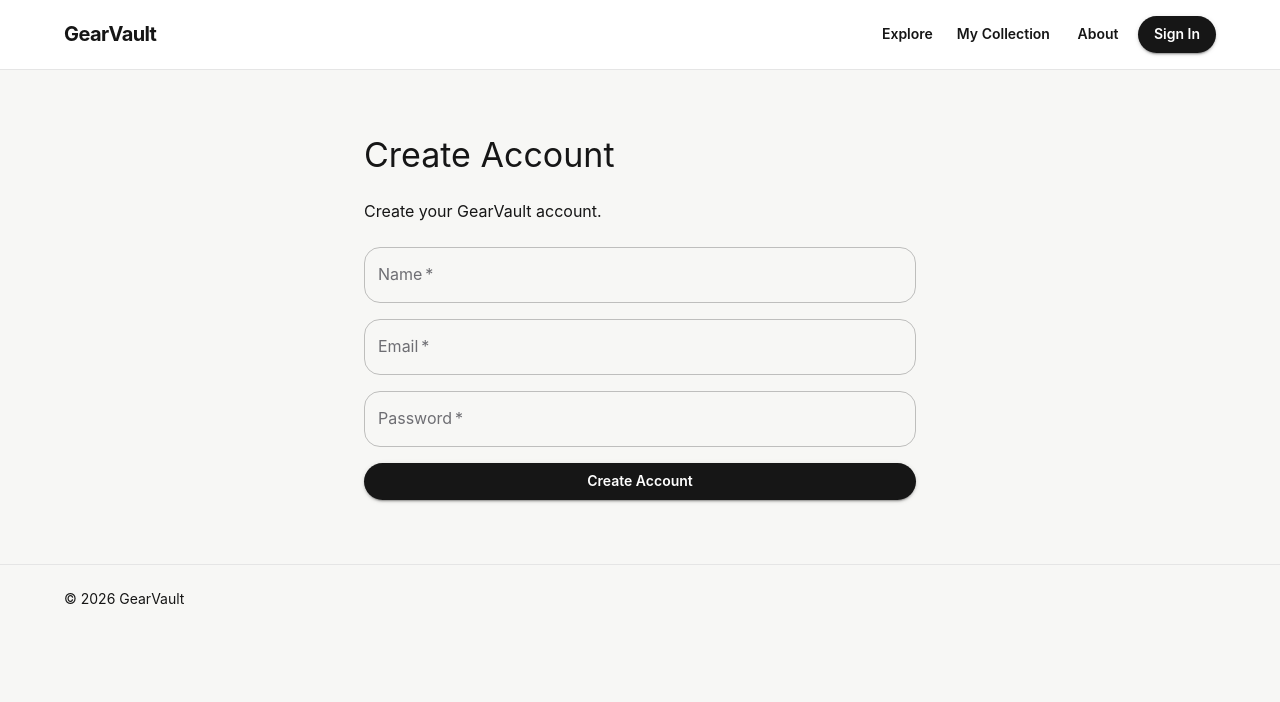
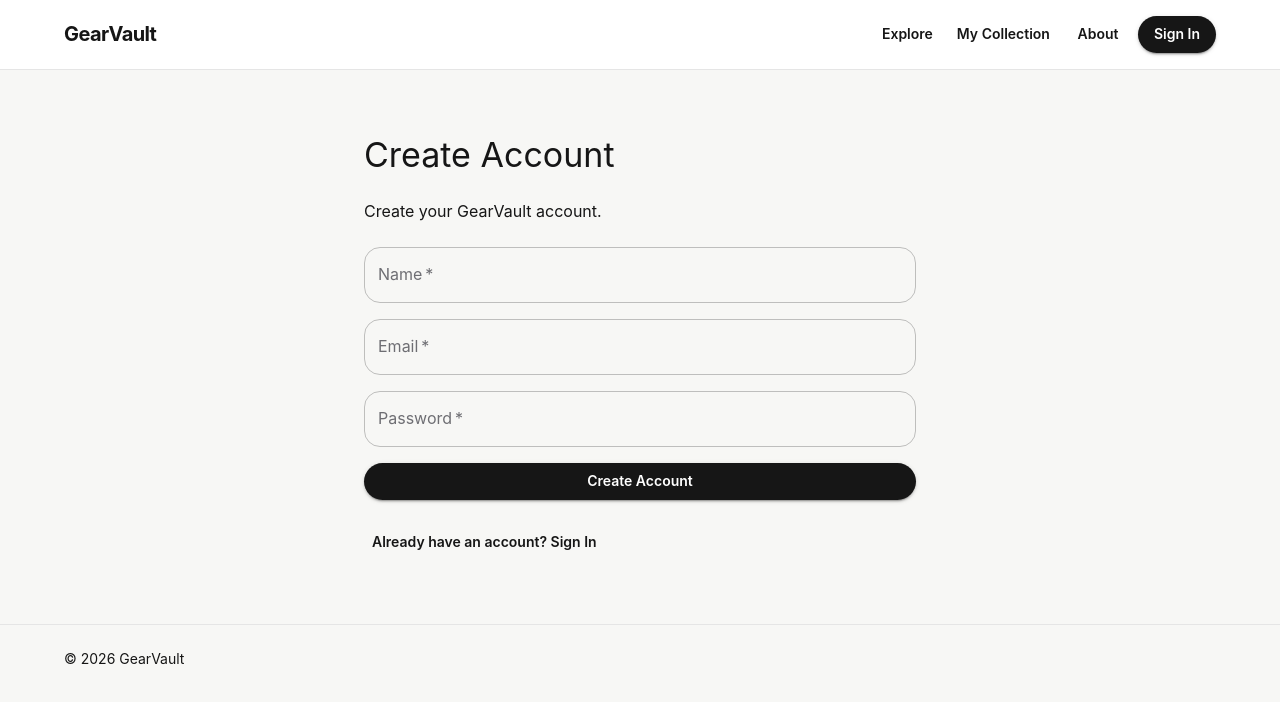
Before and after one commit to sergioflorean/project-gearvault, a React (Vite) app in the folder client/: page /signup in a window 1280 px wide. Shown: the top 702 px of the page. Built offline with nearby package versions, Linux system fonts and the light colour scheme; no server answers.

Commit message:
feat: add signup and signin navigation links

```diff
--- a/client/src/pages/SignIn/SignIn.tsx
+++ b/client/src/pages/SignIn/SignIn.tsx
@@ -1,5 +1,5 @@
 import { useState, type FormEvent } from "react";
-import { useNavigate } from "react-router-dom";
+import { Link, useNavigate } from "react-router-dom";
 import { useAuth } from "../../context/AuthContext";
 import {
   Alert,
@@ -91,6 +91,15 @@ const SignIn = () => {
             </Button>
           </Stack>
         </Box>
+
+        <Button
+          component={Link}
+          to="/signup"
+          variant="text"
+          sx={{ alignSelf: "flex-start", textTransform: "none" }}
+        >
+          Don't have an account? Sign Up
+        </Button>
       </Stack>
     </Container>
   );
--- a/client/src/pages/SignUp/SignUp.tsx
+++ b/client/src/pages/SignUp/SignUp.tsx
@@ -1,5 +1,5 @@
 import { useState, type FormEvent } from "react";
-import { useNavigate } from "react-router-dom";
+import { Link, useNavigate } from "react-router-dom";
 import {
   Alert,
   Box,
@@ -95,6 +95,15 @@ const SignUp = () => {
             </Button>
           </Stack>
         </Box>
+
+        <Button
+          component={Link}
+          to="/signin"
+          variant="text"
+          sx={{ alignSelf: "flex-start", textTransform: "none" }}
+        >
+          Already have an account? Sign In
+        </Button>
       </Stack>
     </Container>
   );
```
